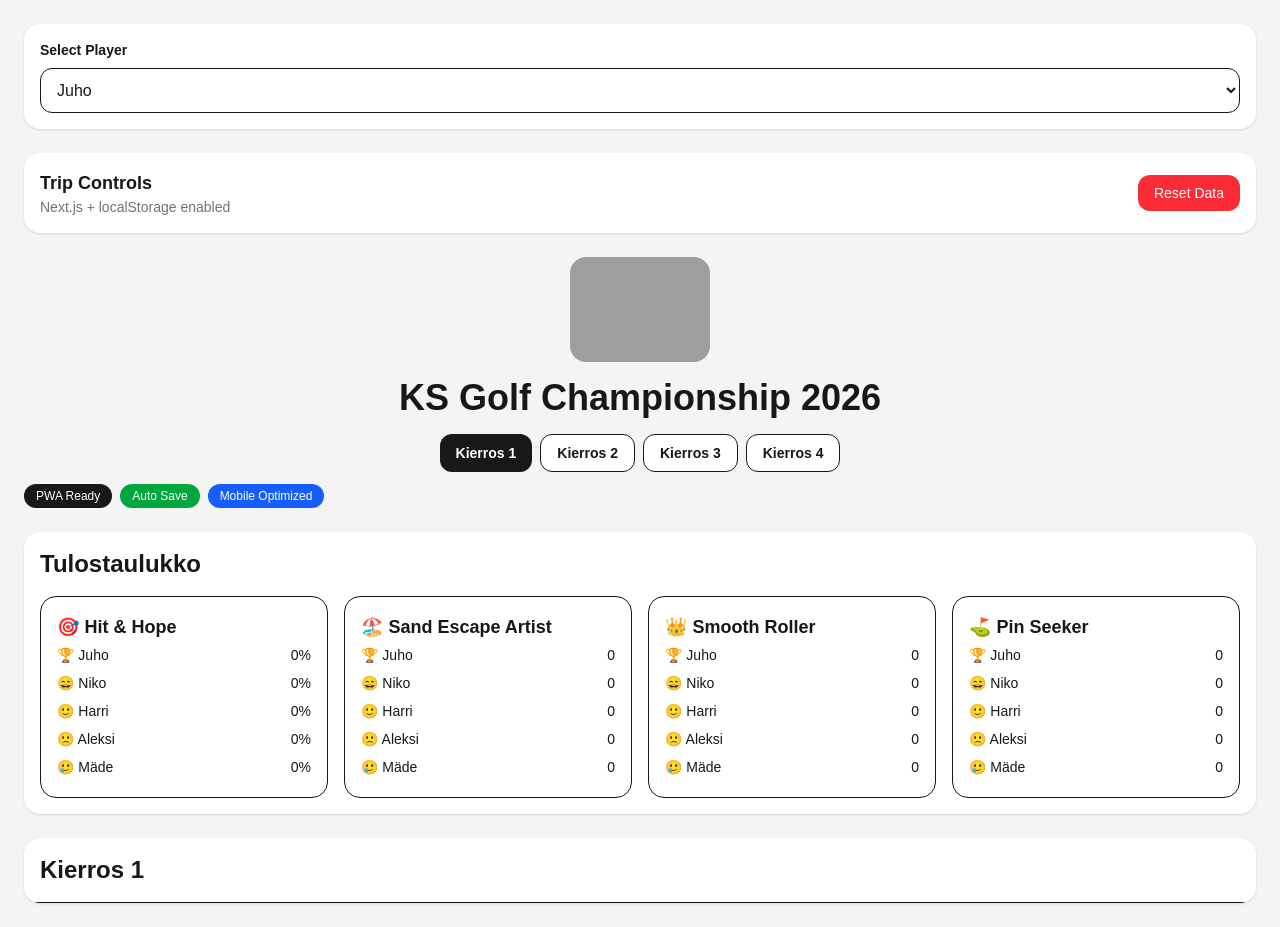
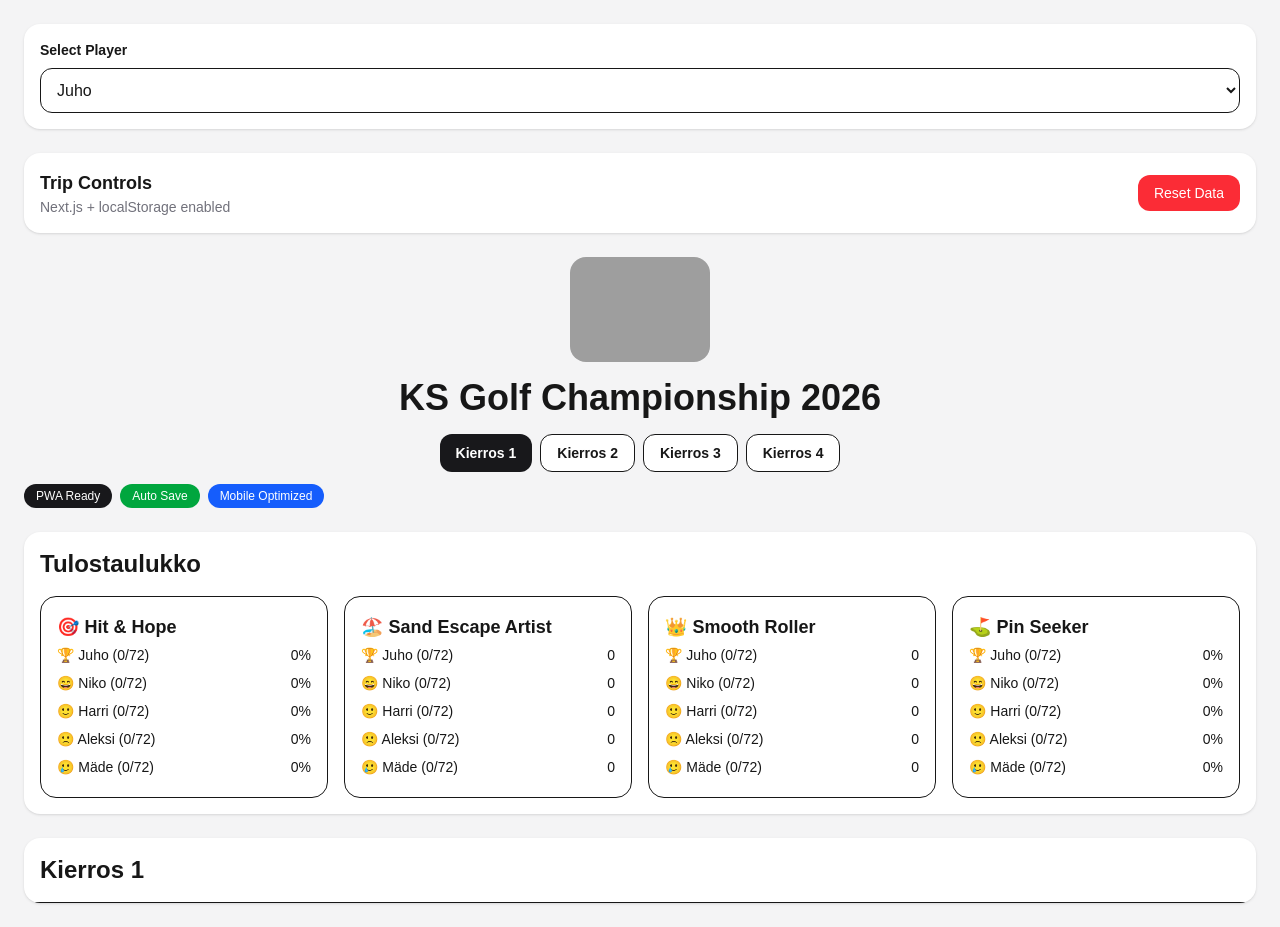
Before and after one commit to maattalamiika-star/golf-trip-tracker, a Next.js app: page / in a window 1280 px wide. Built offline with nearby package versions, Linux system fonts and the light colour scheme; grey boxes are pictures that could not be loaded.

Commit message:
Add Par 3 tracking and player progress indicators

```diff
--- a/app/page.tsx
+++ b/app/page.tsx
@@ -23,6 +23,9 @@ const [threePutts, setThreePutts] = useState<
   Record<string, boolean>
 >({});
 const [par3GirHits, setPar3GirHits] = useState<
+  Record<string, boolean>
+>({});
+const [par3Holes, setPar3Holes] = useState<
   Record<string, boolean>
 >({});
 const [currentHoles, setCurrentHoles] = useState<
@@ -53,19 +56,29 @@ const [selectedRound, setSelectedRound] = useState(1);
   player,
   round,
   hole,
+
   holeType: 'normal',
+
+  par3Hole:
+    par3Holes[
+      `${player}-${round}-${hole}`
+    ] ?? false,
+
   fairwayHit:
     fairwayHits[
       `${player}-${round}-${hole}`
     ] ?? false,
+
   bunkerShots:
     bunkerCounts[
       `${player}-${round}-${hole}`
     ] ?? 0,
+
   threePlusPutts:
     threePutts[
       `${player}-${round}-${hole}`
     ] || false,
+
   par3Gir:
     par3GirHits[
       `${player}-${round}-${hole}`
@@ -139,9 +152,9 @@ setCurrentHoles((prev) => ({
 const calculateLeaderboard = () => {
   return players.map((player) => {
     const playerData = holeData.filter((h) => h.player === player);
-
+const holesPlayed = playerData.length;
    const fairwayHoles = playerData.filter(
-  (h) => h.fairwayHit !== undefined
+  (h) => !h.par3Hole
 );
 
 const fairwayHits = fairwayHoles.filter(
@@ -164,21 +177,34 @@ const fairwayPct =
       (h) => h.threePlusPutts
     ).length;
 
-    const par3Gir = playerData.filter(
+    const par3HolesPlayed = playerData.filter(
+  (h) => h.par3Hole
+);
+
+const par3GirHits = par3HolesPlayed.filter(
   (h) => h.par3Gir
 ).length;
 
+const par3GirPct =
+  par3HolesPlayed.length > 0
+    ? Math.round(
+        (par3GirHits / par3HolesPlayed.length) * 100
+      )
+    : 0;
+
 return {
   player,
+  holesPlayed,
   fairwayPct,
   bunkerShots,
   threePutts,
-      par3Gir,
+  par3GirPct,
 };
   });
 };
 
 const leaderboard = calculateLeaderboard();
+
 const getHoleEntry = (
   player: string,
   round: number,
@@ -292,7 +318,7 @@ const getHoleEntry = (
                       key={p.player}
                       className="flex justify-between py-1 text-sm"
                     >
-                      {['🏆', '😄', '🙂', '🙁', '🥲'][index]} {p.player}
+                       {['🏆', '😄', '🙂', '🙁', '🥲'][index]} {p.player} ({p.holesPlayed}/72)
                       <span>{p.fairwayPct}%</span>
                     </div>
                   ))}
@@ -308,7 +334,7 @@ const getHoleEntry = (
                       key={p.player}
                       className="flex justify-between py-1 text-sm"
                     >
-                      {['🏆', '😄', '🙂', '🙁', '🥲'][index]} {p.player}
+                      {['🏆', '😄', '🙂', '🙁', '🥲'][index]} {p.player} ({p.holesPlayed}/72)
                       <span>{p.bunkerShots}</span>
                     </div>
                   ))}
@@ -324,7 +350,7 @@ const getHoleEntry = (
                       key={p.player}
                       className="flex justify-between py-1 text-sm"
                     >
-                      {['🏆', '😄', '🙂', '🙁', '🥲'][index]} {p.player}
+                      {['🏆', '😄', '🙂', '🙁', '🥲'][index]} {p.player} ({p.holesPlayed}/72)
                       <span>{p.threePutts}</span>
                     </div>
                   ))}
@@ -334,14 +360,14 @@ const getHoleEntry = (
                 <h3 className="font-bold text-lg">⛳ Pin Seeker</h3>
 
                 {[...leaderboard]
-  .sort((a, b) => b.par3Gir - a.par3Gir)
+  .sort((a, b) => b.par3GirPct - a.par3GirPct)
   .map((p, index) => (
                     <div
                       key={p.player}
                       className="flex justify-between py-1 text-sm"
                     >
-                      {['🏆', '😄', '🙂', '🙁', '🥲'][index]} {p.player}
-                      <span>{p.par3Gir}</span>
+                      {['🏆', '😄', '🙂', '🙁', '🥲'][index]} {p.player} ({p.holesPlayed}/72)
+                      <span>{p.par3GirPct}%</span>
                     </div>
                   ))}
               </div>
@@ -404,6 +430,25 @@ const getHoleEntry = (
   }`}
 >
   Fairway Finder
+</button>
+<button
+  onClick={() => {
+    const key = `${player}-${round}-${currentHoles[`${player}-${round}`] || 1}`;
+
+    setPar3Holes((prev) => ({
+      ...prev,
+      [key]: !prev[key],
+    }));
+  }}
+  className={`rounded-xl p-3 text-sm font-semibold ${
+    par3Holes[
+      `${player}-${round}-${currentHoles[`${player}-${round}`] || 1}`
+    ]
+      ? 'bg-purple-700 text-white'
+      : 'bg-purple-200'
+  }`}
+>
+  Par 3 Hole
 </button>
 
                     <div className="bg-yellow-200 rounded-xl p-3 text-sm space-y-2">
```
Lines whose indentation alone changed are shown as unchanged.
